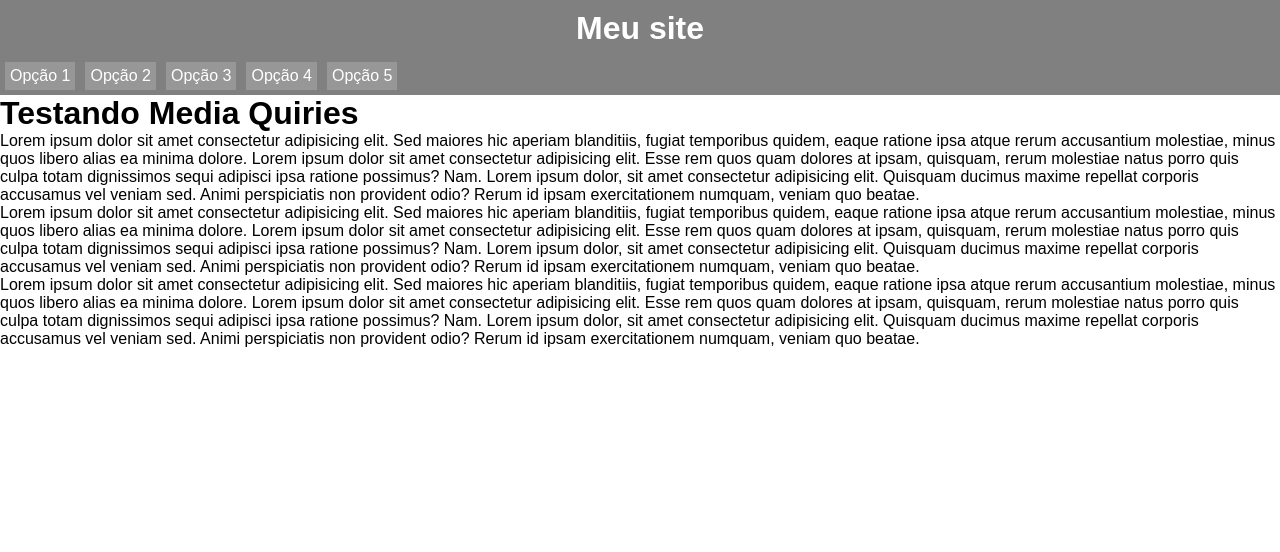
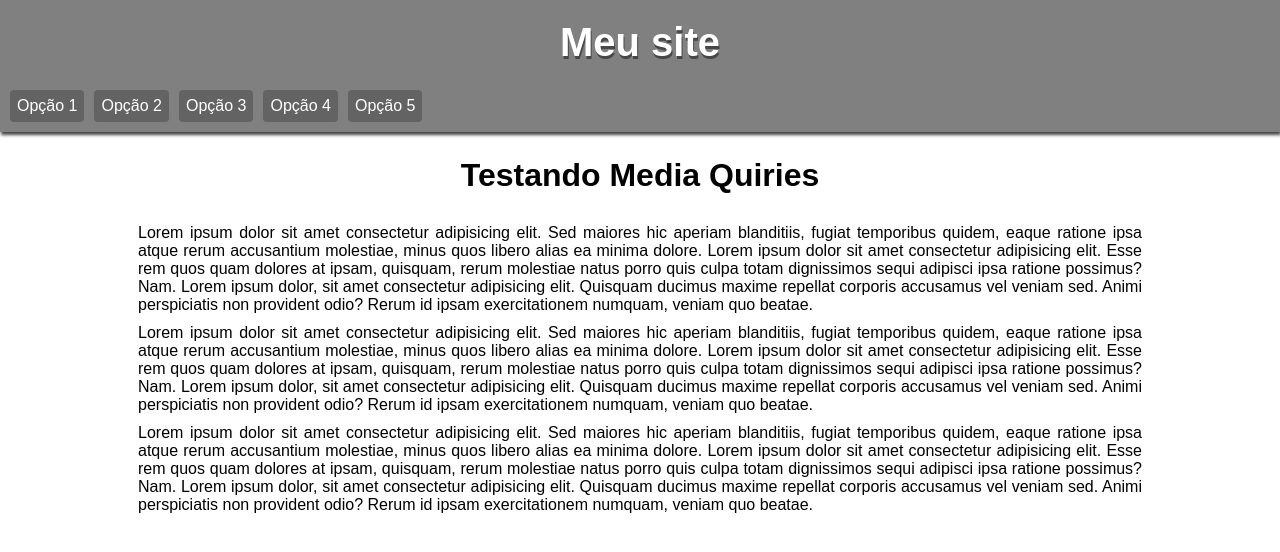
Before and after one commit to LuizBMJ/html-css, a plain HTML site: page cursoemvideo/html-css-modulo-4/EXERCICIOS/ex003/MQ004/index.html in a window 1280 px wide. Drawn offline with Linux system fonts and the light colour scheme.

Commit message:
Bug fix and last task

```diff
--- a/cursoemvideo/html-css-modulo-4/EXERCICIOS/ex003/MQ004/estilos/media-queries.css
+++ b/cursoemvideo/html-css-modulo-4/EXERCICIOS/ex003/MQ004/estilos/media-queries.css
@@ -0,0 +1,42 @@
+@charset "UTF-8";
+
+
+/* Typical Device Breakpoints
+Dispositivos pequenos até 480px
+Celulares até 767px
+Tablets até 992px
+Computadores até 1280px
+Tv e outros acima de 1280px
+*/
+
+@media screen and (min-width: 767px){
+
+    div#imenu-hamburguer {
+        display: none;
+    }
+
+    div#imenu {
+        display: flex;
+        flex-direction: row;
+        align-content: flex-start;
+        border: none;
+        padding: 5px;
+        padding-bottom: 10px;
+        margin-left: 5px;
+        gap: 10px;
+    }
+
+    div#imenu a{
+        border: 2px solid rgba(0, 0, 0, 0);
+        border-radius: 4px;
+    }
+
+    div#imenu a:hover{
+        transform: translate(-5px, -5px);
+        transition: transform 0.3s;
+        background-color: rgba(0, 0, 0, 0.568);
+        border: 2px solid white;
+        color: white;
+    }
+
+}
--- a/cursoemvideo/html-css-modulo-4/EXERCICIOS/ex003/MQ004/estilos/style.css
+++ b/cursoemvideo/html-css-modulo-4/EXERCICIOS/ex003/MQ004/estilos/style.css
@@ -11,27 +11,65 @@
 
 header {
     background-color: gray;
+    box-shadow: 1px 3px 3px rgba(0, 0, 0, 0.733);
 }
 
 header h1 {
+    font-size: 2.5em;
     text-align: center;
-    padding: 10px;
+    text-shadow: 1px 3px rgba(0, 0, 0, 0.445);
+    padding: 20px;
     color: white;
 }
 
-header div {
-    display: flex;
-
+div#imenu-hamburguer {
+    display: grid;
+    justify-content: center;
+    align-content: center;
+    padding: 5px;
 }
 
-header div a {
-    text-decoration: none;
-    color: white;
-    padding: 5px;
-    margin: 5px;
-    background-color: rgb(151, 151, 151);
+div#imenu-hamburguer img{
+    width: 50px;
+    cursor: pointer;
 }
 
-header div a:hover {
-    border: 2px solid white;
+
+div#imenu {
+    display: none;
+    flex-direction: column;
+    flex: auto;
+    align-items: stretch;
 }
+
+div#imenu a {
+    text-align: center;
+    text-decoration: none;
+    text-decoration-line: none;
+    color: white;
+    background-color: rgb(99, 99, 99);
+    padding: 5px;
+    border-top: 1px solid rgb(219, 219, 219);
+}
+
+div#imenu a:hover {
+    background-color: rgb(219, 219, 219);
+    border-top: 1px solid rgb(99, 99, 99);
+    color: black;
+}
+
+main {
+    width: 80vw;
+    margin: auto;
+    margin-top: 5px;
+}
+
+main h1 {
+    text-align: center;
+    padding: 20px;
+}
+
+main p {
+    text-align: justify;
+    margin: 10px;
+}
--- a/cursoemvideo/html-css-modulo-4/EXERCICIOS/ex003/MQ004/index.html
+++ b/cursoemvideo/html-css-modulo-4/EXERCICIOS/ex003/MQ004/index.html
@@ -7,10 +7,13 @@
     <link rel="stylesheet" href="estilos/media-queries.css" media="screen">
     <title>Meu site</title>
 </head>
-<body>
+<body onresize="mudouTamanho()">
     <header>
         <h1>Meu site</h1>
-        <div>
+        <div id="imenu-hamburguer" >
+            <img src="imagens/menu.png" alt="Menu Hamburguer"  onclick="clickMenu()">
+        </div>
+        <div id="imenu">
             <a href="#" target="_self">Opção 1</a>
             <a href="#" target="_self">Opção 2</a>
             <a href="#" target="_self">Opção 3</a>
@@ -27,5 +30,26 @@
         <p>Lorem ipsum dolor sit amet consectetur adipisicing elit. Sed maiores hic aperiam blanditiis, fugiat temporibus quidem, eaque ratione ipsa atque rerum accusantium molestiae, minus quos libero alias ea minima dolore. Lorem ipsum dolor sit amet consectetur adipisicing elit. Esse rem quos quam dolores at ipsam, quisquam, rerum molestiae natus porro quis culpa totam dignissimos sequi adipisci ipsa ratione possimus? Nam. Lorem ipsum dolor, sit amet consectetur adipisicing elit. Quisquam ducimus maxime repellat corporis accusamus vel veniam sed. Animi perspiciatis non provident odio? Rerum id ipsam exercitationem numquam, veniam quo beatae.</p>
     </main>
 
+    <script>
+        function clickMenu() {
+            if (imenu.style.display == 'none') {
+                imenu.style.display = 'flex'
+            }
+
+            else {
+                imenu.style.display = 'none'
+            }
+        }
+
+        function mudouTamanho() {
+            if (window.innerWidth >= 768) {
+                imenu.style.display = 'flex'
+            }
+
+            else {
+                imenu.style.display = 'none'
+            }
+        }
+    </script>
 </body>
 </html>
```
Also changed, not shown: cursoemvideo/html-css-modulo-4/EXERCICIOS/ex003/MQ004/imagens/menu.png (added).
